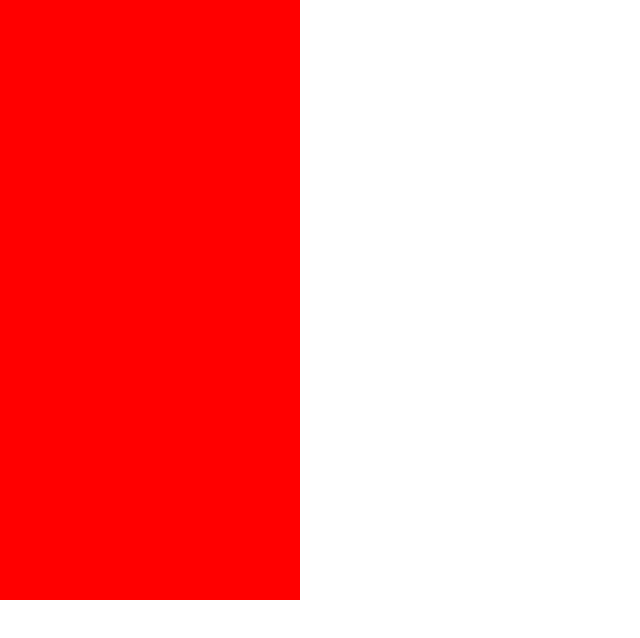
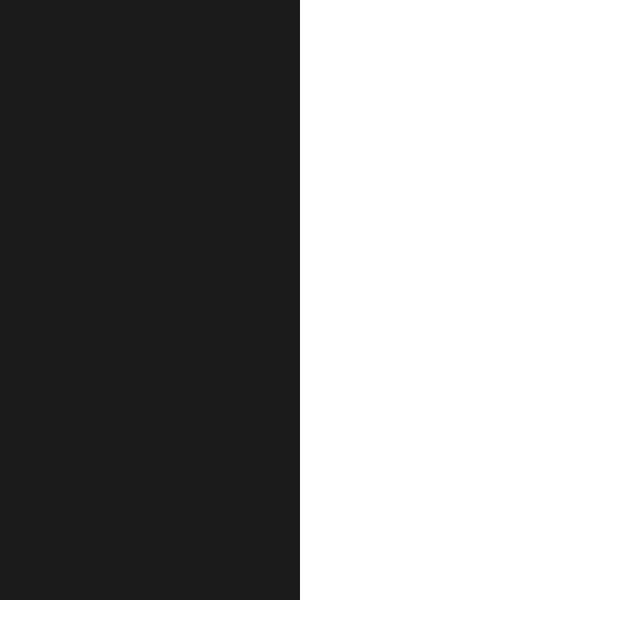
Before and after one commit to takekawa-kpc/tetris2, a React (Vite) app: page / in a window 1280 px wide. Shown: the top 638 px of the page, without its empty margins (0-640 px from the left). Built offline with nearby package versions, Linux system fonts and the light colour scheme; the HTML template or start-up script is replaced by a standard one.

Commit message:
fix: change board initial cells from red to empty

```diff
--- a/src/App.tsx
+++ b/src/App.tsx
@@ -2,7 +2,7 @@ import Board from './components/Board'
 
 // 空の盤面を生成（20行 × 10列）
 function createEmptyBoard(): string[][] {
-  return Array.from({ length: 20 }, () => Array(10).fill('red'))
+  return Array.from({ length: 20 }, () => Array(10).fill(''))
 }
 
 export default function App() {
```
